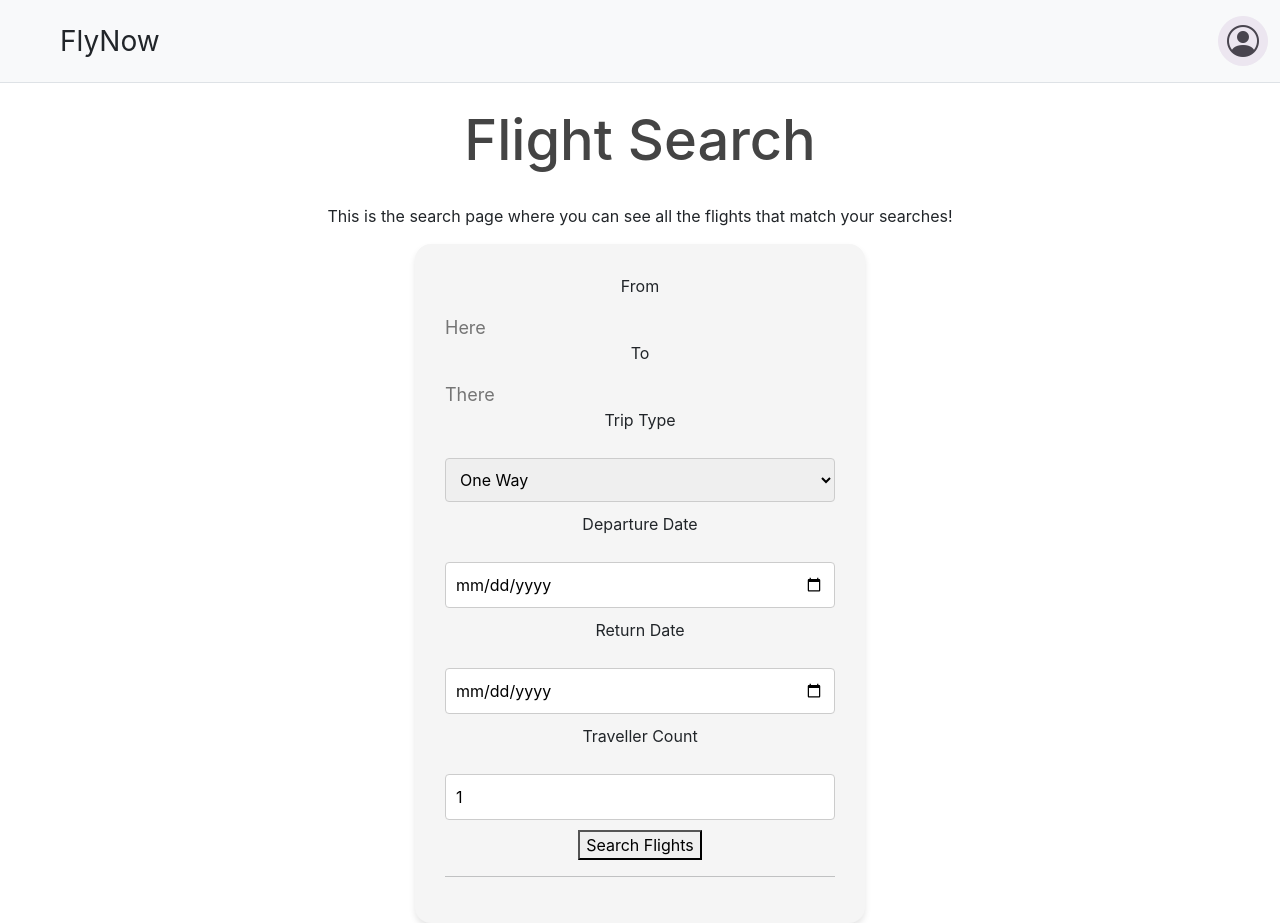
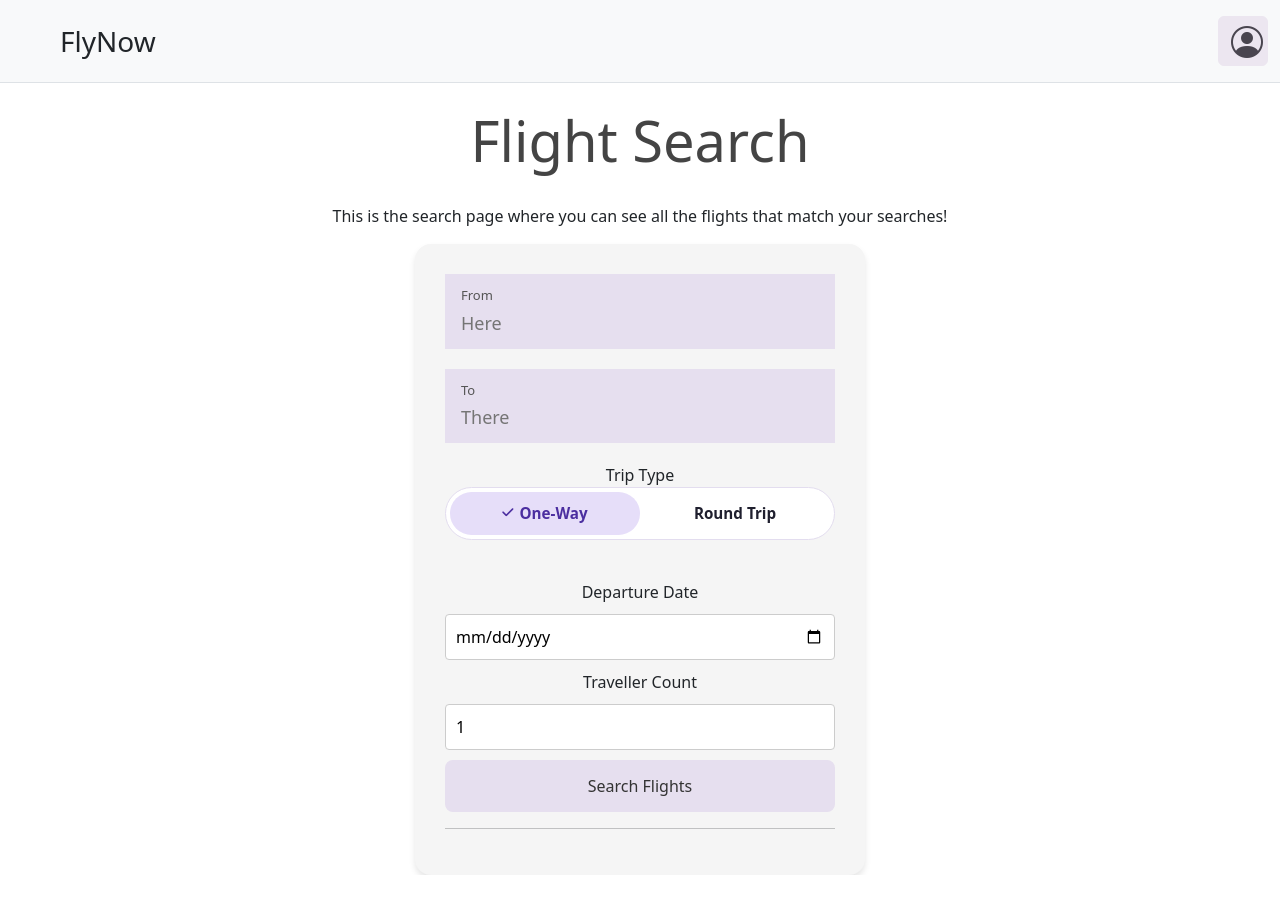
Before and after one commit to jtbarwell/FlyNow, a React (Create React App) app in the folder frontend/: page /search in a window 1280 px wide. After the commit the page ends 875 px from the top, so only its background shows below. Built offline with nearby package versions, Linux system fonts and the light colour scheme.

Commit message:
Flight Search Page alignment with Figma

```diff
--- a/frontend/src/PageFolders/SearchPageFolder/SearchPage.js
+++ b/frontend/src/PageFolders/SearchPageFolder/SearchPage.js
@@ -161,48 +161,82 @@ export default function SearchPage() {
 
     const handleOriginChange = (e) => {setOrigin(e.target.value);}
     const handleDestinationChange = (e) => {setDestination(e.target.value);}
-    const handleTripTypeChange = (e) => {setTripType(e.target.value);}
+    const handleTripTypeChange = (e) => {setTripType(e.target.value); setShowSection(e.target.value === 'round-trip');}
     const handleDepartureDateChange = (e) => {setDepartureDate(e.target.value);}
     const handleReturnDateChange = (e) => {setReturnDate(e.target.value);}
     const handleTravellerCountChange = (e) => {setTravellerCount(e.target.value);}
 
+    let [showSection, setShowSection] = useState(trip_type === 'round-trip');
+    const dateFieldStyle = {
+        flex: showSection ? '0 0 calc(50% - 0.5rem)' : '0 0 100%',
+        minWidth: 0
+    };
+
     return (
         <div className="text-center">
+            {/* for checkmarks on trip type */}
+            <link href="https://cdnjs.cloudflare.com/ajax/libs/twitter-bootstrap/5.3.3/css/bootstrap.min.css" rel="stylesheet" />
+            <link rel="stylesheet" href="https://cdnjs.cloudflare.com/ajax/libs/font-awesome/6.5.1/css/all.min.css" />
+
             <h1 className="display-4">Flight Search</h1>
             <p>This is the search page where you can see all the flights that match your searches!</p>
 
             <div className="back-panel">
                 <div className ="search-menu">
-                    <div className="origin-airport-input">
+                    <div className="input-box">
                         <p>From</p>
                         <input className="input-text" type="text" placeholder="Here" value={origin} onChange={handleOriginChange} />
                     </div>
-                    <div className="destination-airport-input">
+                    <div className="input-box">
                         <p>To</p>
                         <input className="input-text" type="text" placeholder="There" value={destination} onChange={handleDestinationChange} />
                     </div>
+                    <label>Trip Type</label>
+                    <div className="trip-toggle" role="radiogroup">
+                        <input
+                            type="radio" name="tripType"
+                            id="oneWay" value="one-way"
+                            checked={trip_type === 'one-way'}
+                            onChange={handleTripTypeChange}
+                        />
+                        <label htmlFor="oneWay">
+                            <i className="fa-solid fa-check"></i>
+                            One-Way
+                        </label>
 
-                    <div className="trip-type-input">
-                        <p>Trip Type</p>
-                        <select className="input-select" value={trip_type} onChange={handleTripTypeChange}>
-                            <option value="one-way">One Way</option>
-                            <option value="round-trip">Round Trip</option>
-                        </select>
+                        <input
+                            type="radio" name="tripType"
+                            id="roundTrip" value="round-trip"
+                            checked={trip_type === 'round-trip'}
+                            onChange={handleTripTypeChange}
+                        />
+                        <label htmlFor="roundTrip">
+                            <i className="fa-solid fa-check"></i>
+                            Round Trip
+                        </label>
                     </div>
 
-                    <div className="departure-date-input">
-                        <p>Departure Date</p>
-                        <input className="input-date" type="date" value={departure_date} onChange={handleDepartureDateChange} />
+                    <div className="header-row" style={{ display: 'flex', gap: '1rem', flexWrap: 'wrap' }}>
+                        <div className="departure-date-input" style={dateFieldStyle}>
+                            <label>Departure Date</label>
+                            <input className="input-date" type="date" value={departure_date} onChange={handleDepartureDateChange} />
+                        </div>
+
+                        {showSection && (
+                            <div className="return-date-input" style={dateFieldStyle}>
+                                <label>Return Date</label>
+                                <input className="input-date" type="date" value={return_date} onChange={handleReturnDateChange} />
+                            </div>
+                        )}
                     </div>
-                    <div className="return-date-input">
-                        <p>Return Date</p>
-                        <input className="input-date" type="date" value={return_date} onChange={handleReturnDateChange} />
-                    </div>
+
+
+
                     <div className="traveller-count-input">
-                        <p>Traveller Count</p>
+                        <label>Traveller Count</label>
                         <input className="input-number" type="number" min="1" value={traveller_count} onChange={handleTravellerCountChange} />
                     </div>
-                    <div className="search-flights-button" onClick={async () => await processSearch()}>
+                    <div className="action-button" onClick={async () => await processSearch()}>
                         <button>Search Flights</button>
                     </div>
                 </div>
--- a/frontend/src/globalCSS/App.css
+++ b/frontend/src/globalCSS/App.css
@@ -201,3 +201,60 @@
     justify-content: center;
     margin-top: 40px;
 }
+
+/* --- The pill toggle itself --- */
+.trip-toggle {
+    --toggle-bg: #ffffff;      /* outer pill background */
+    --toggle-border: #e3ddef;  /* outer pill border */
+    --active-bg: #e6def9;      /* selected segment background */
+    --active-text: #4b2ea0;    /* selected segment text */
+    --inactive-text: #1f1f2e;  /* unselected segment text */
+
+    display: inline-flex;
+    background: var(--toggle-bg);
+    border: 1px solid var(--toggle-border);
+    border-radius: 999px;
+    padding: 4px;
+    width: 100%;
+}
+
+.trip-toggle input[type="radio"] {
+    display: none; /* hide the real radio, we style the label instead */
+}
+
+.trip-toggle label {
+    flex: 1;
+    text-align: center;
+    padding: 10px 18px;
+    border-radius: 999px;
+    font-weight: 600;
+    font-size: 0.95rem;
+    color: var(--inactive-text);
+    cursor: pointer;
+    margin: 0;
+    display: flex;
+    align-items: center;
+    justify-content: center;
+    gap: 6px;
+    transition: background-color 0.2s ease, color 0.2s ease;
+    user-select: none;
+}
+
+.trip-toggle label:hover {
+    background-color: rgba(0,0,0,0.03);
+}
+
+/* When the hidden radio is checked, style its sibling label */
+.trip-toggle input[type="radio"]:checked + label {
+    background: var(--active-bg);
+    color: var(--active-text);
+}
+
+.trip-toggle label .fa-check {
+    font-size: 0.8rem;
+    display: none;
+}
+
+.trip-toggle input[type="radio"]:checked + label .fa-check {
+    display: inline-block;
+}
```
